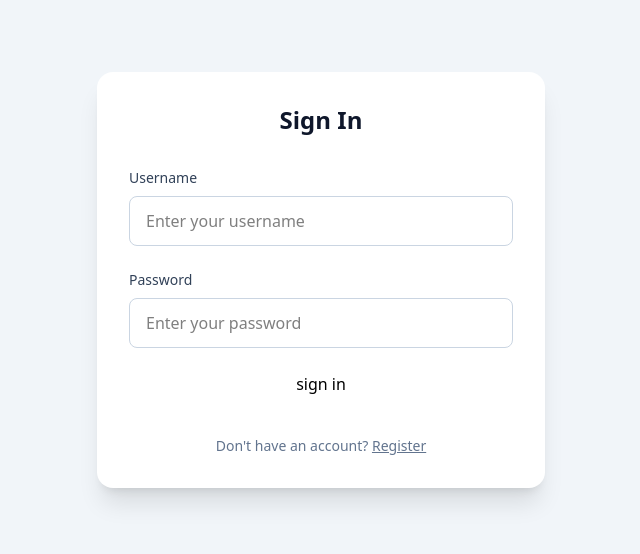
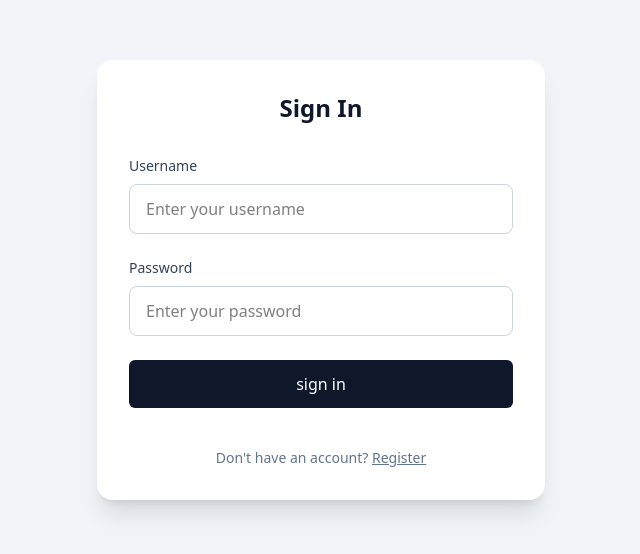
Before and after one commit to kalema1/ang-store, an Angular app: page /login in a window 1280 px wide. Shown: the part 120-674 px from the top of the page, without its empty margins (319-959 px from the left). Built offline with nearby package versions, Linux system fonts and the light colour scheme.

Commit message:
update the logic compoment
- added the re-useable button component.
-added a link to the register page.

```diff
--- a/src/app/pages/login/login.html
+++ b/src/app/pages/login/login.html
@@ -26,7 +26,7 @@
       <!-- <app-form-errors [control]=""></app-form-errors> -->
     </div>
 
-    <button size="lg" appButton type="submit" [disabled]="" class="w-full">sign in</button>
+    <button size="lg" appButton type="submit" class="w-full">sign in</button>
 
     <p class="text-sm text-center text-slate-500 mt-4">
       Don't have an account?
--- a/src/app/pages/login/login.ts
+++ b/src/app/pages/login/login.ts
@@ -1,7 +1,10 @@
 import { Component } from '@angular/core';
+import { Button } from '../../shared/components/button/button';
+import { RouterLink } from '@angular/router';
 
 @Component({
   selector: 'app-login',
+  imports: [Button, RouterLink],
   templateUrl: './login.html',
   host: {
     class: 'min-h-screen flex items-center justify-center bg-slate-100 p-4',
```
